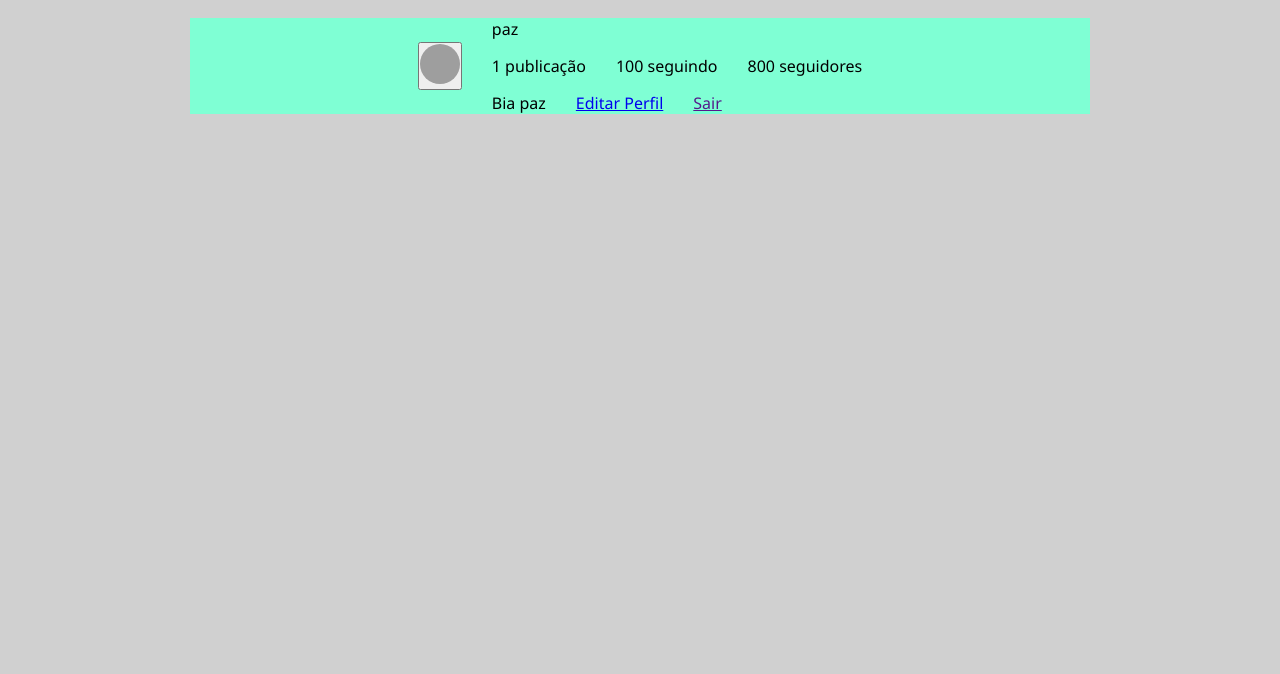
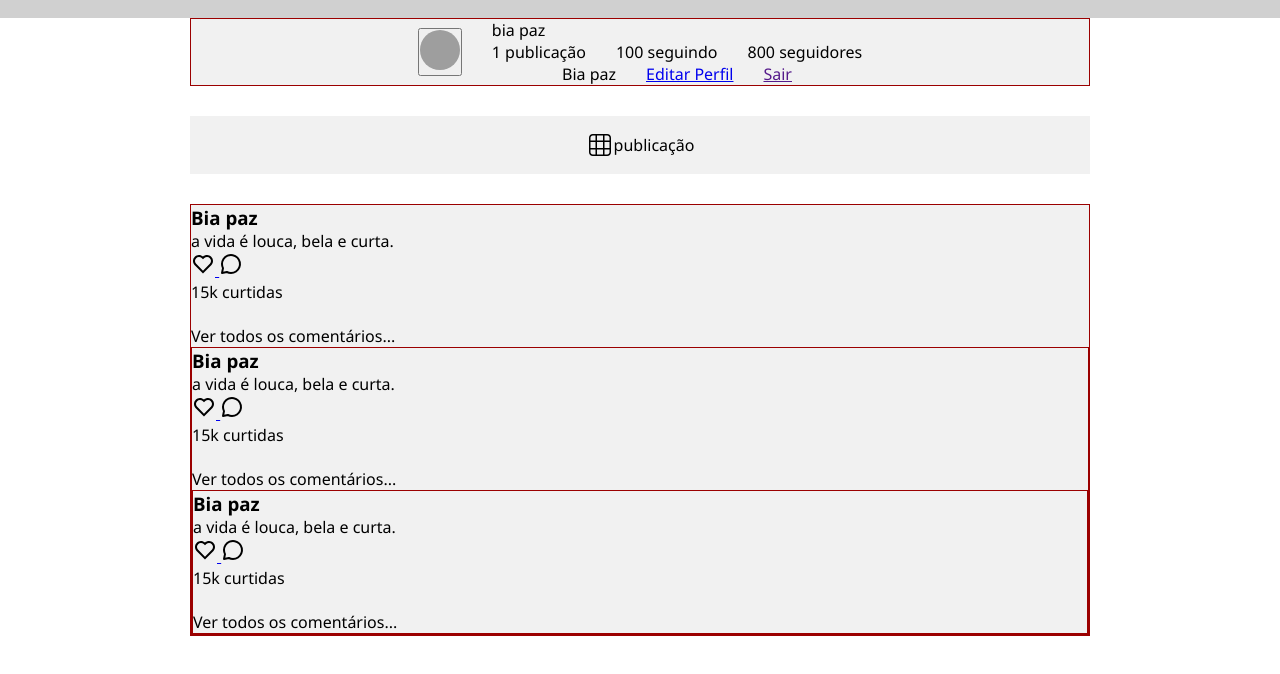
Before and after one commit to bia244p/DevConnect, a plain HTML site: page static_devconnect/pages/perfil.html in a window 1280 px wide. Shown: the part 82-756 px from the top of the page. Drawn offline with Linux system fonts and the light colour scheme; grey boxes are pictures that could not be loaded.

Commit message:
finalizada perfil

```diff
--- a/static_devconnect/pages/perfil.html
+++ b/static_devconnect/pages/perfil.html
@@ -66,21 +66,83 @@
                 </button>
 
                 <div class="Dados-perfil">
-                    <p>paz</p>
+                    <p> bia paz</p>
                     <div>
                         <span>1 publicação</span>
                         <span>100 seguindo</span>
                         <span>800 seguidores</span>
                     </div>
 
-                    <div>
+                    <div class="editar-perfil">
                         <p>Bia paz</p>
                         <a href="#"> Editar Perfil </a>
                         <a href="">Sair</a>
                     </div>
 
                 </div>
+
+
             </section>
+
+
+            <div  class="publicacao-cabecalho">
+                <img  id="logo-grade"   src="../assets/images/icone-galeria-preto.svg" alt="">
+                <span>publicação</span>
+            </div>
+
+            <div class="post-texto">
+                <h3>Bia paz</h3>
+                <p>a vida é louca, bela e curta.</p>
+                <div class="actions">
+                    <a href="#">
+                        <img src="../assets/images/icone-coracao-preto.svg" alt="Curtir">
+                    </a>
+                    <a href="#">
+                        <img src="../assets/images/icone-comentario-preto.svg" alt="Comentar">
+                    </a>
+                </div>
+                <p> 15k curtidas</p><br>
+                <p class="comentarios">Ver todos os comentários...</p>
+
+
+
+
+            <div class="post-texto">
+                <h3>Bia paz</h3>
+                <p>a vida é louca, bela e curta.</p>
+                <div class="actions">
+                    <a href="#">
+                        <img src="../assets/images/icone-coracao-preto.svg" alt="Curtir">
+                    </a>
+                    <a href="#">
+                        <img src="../assets/images/icone-comentario-preto.svg" alt="Comentar">
+                    </a>
+                </div>
+                <p> 15k curtidas</p><br>
+                <p class="comentarios">Ver todos os comentários...</p>
+
+
+
+
+            <div class="post-texto">
+                <h3>Bia paz</h3>
+                <p>a vida é louca, bela e curta.</p>
+                <div class="actions">
+                    <a href="#">
+                        <img src="../assets/images/icone-coracao-preto.svg" alt="Curtir">
+                    </a>
+                    <a href="#">
+                        <img src="../assets/images/icone-comentario-preto.svg" alt="Comentar">
+                    </a>
+                </div>
+                <p> 15k curtidas</p><br>
+                <p class="comentarios">Ver todos os comentários...</p>
+
+
+
+
+
+            </div>
 
         </div>
 
--- a/static_devconnect/styles/perfil.css
+++ b/static_devconnect/styles/perfil.css
@@ -4,6 +4,7 @@ main {
     display: flex;
     justify-content: center;
     margin-top: 20px;
+    background-color: #fff;
 }
 
 .container-flex-perfil {
@@ -28,82 +29,46 @@ main {
  }
 
  #perfil{
-   background-color: aquamarine;
+   background-color: var(--cor-branco);
    display: flex;
    justify-content: center;
    align-items: center;
    gap: 30px;
    flex-wrap: wrap;
+   border: var(--borda);
 
  }
 
  .Dados-perfil{
    display: flex;
    flex-direction: column;
-   gap: 15px;
-
 
  }
+ .editar-perfil{
+  display: flex;
+  justify-content: center;
+
+ }
+
 
  .Dados-perfil > div{
    display: flex;
    gap: 30px;
  }
 
- /* #coluna-1{
-   display: flex;
-   flex-direction: column;
-   padding: 1px;
+ .publicacao-cabecalho{
+  background-color: var(--cor-branco);
+  display: flex;
+  align-items:center;
+  justify-content: center;
+  padding: 15px;
  }
 
- #coluna-2{
-   display: flex;
-   flex-direction: column;
+ .post-texto{
+  background-color: var(--cor-branco);
+  align-items: center;
+  justify-content: center;
+  gap: 100px;
+
+  border: var(--borda);
  }
-
- #coluna-2
-{
-   display: flex;
-   flex-direction: column;
- }
-
-.perfil {
-    object-fit: cover;
-    object-position: center;
-    width: 100px;
-    height: 100px;
-    justify-content: space-between;
-    gap: 30PX;
- }
-
- .card-perfil{
-    width: 100%;
-    padding: 10px;
-    display: flex;
-    align-items: center;
-    justify-content: space-between;
-    gap: 30px;
- }
-
- .foto-perfil {
-    width: 40px;
-    height: 40px;
-    object-fit: cover;
-    object-position: center;
- }
-
- .card-perfil > button{
-    border: none;
-    font-size: var(--tamanho-fonte-sm);
-    align-items: center;
-    gap: 8px;
- }
-
- .card-perfil > button > img{
-    width: 85px;
-    height: 85px;
-    object-fit: cover;
-    object-position: center;
-    border-radius: 50%;
-    border: none;
- } */
```
Also changed, not shown: static_devconnect/styles/feed.css (line endings or trailing spaces).
